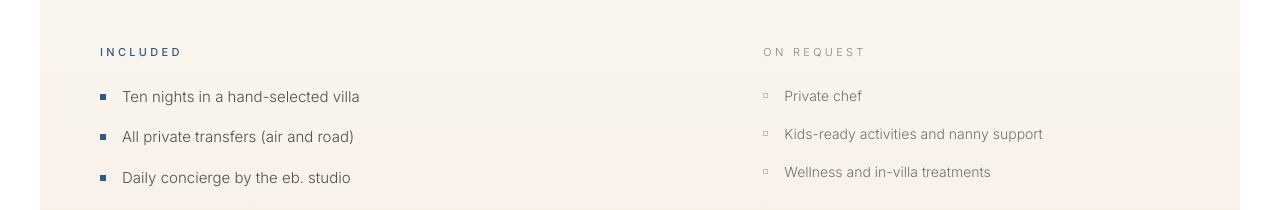
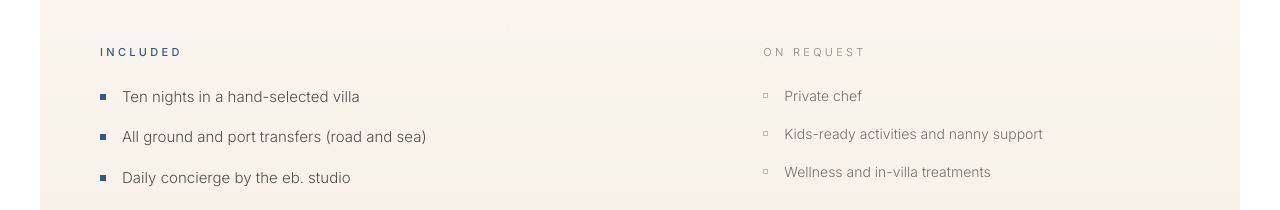
Before and after one commit to emma-eb/eb, a Next.js app: page /journeys/a-family-summer-greek-style in a window 1280 px wide. Shown: the part 5640-5850 px from the top of the page. Built offline with nearby package versions, Linux system fonts and the light colour scheme.

Commit message:
Deploy eb. website update

```diff
--- a/app/contact/_components/JourneyForm.tsx
+++ b/app/contact/_components/JourneyForm.tsx
@@ -142,7 +142,8 @@ export default function JourneyForm() {
       localStorage.removeItem(STORAGE_KEY);
     } catch {}
     try {
-      const subject = encodeURIComponent(`New Journey inquiry \u2014 ${data.name}`);
+      const journeyContext = isScratch ? "from scratch" : journeySlug;
+      const subject = encodeURIComponent(`New Journey inquiry (${journeyContext}) \u2014 ${data.name}`);
       const body = encodeURIComponent(summary);
       const link = document.createElement("a");
       link.href = `mailto:hello@emmabonnefous.com?subject=${subject}&body=${body}`;
--- a/app/journeys/a-family-summer-greek-style/page.tsx
+++ b/app/journeys/a-family-summer-greek-style/page.tsx
@@ -34,7 +34,7 @@ export default function FamilySummerPage() {
 
   const includedItems = [
     'Ten nights in a hand-selected villa',
-    'All private transfers (air and road)',
+    'All ground and port transfers (road and sea)',
     'Daily concierge by the eb. studio',
     'Private boat for two days (day trips)',
     'Access to our private network of tables',
--- a/app/journeys/a-slow-honeymoon-in-the-cyclades/page.tsx
+++ b/app/journeys/a-slow-honeymoon-in-the-cyclades/page.tsx
@@ -36,7 +36,7 @@ export default function SlowHoneymoonPage() {
 
   const includedItems = [
     'Ten nights across two hand-selected villas',
-    'All private transfers (air, road, sea)',
+    'All ground and port transfers (road and sea)',
     'Daily concierge by the eb. studio',
     'Private boat for the day (on each island)',
     'Access to our private network of tables',
--- a/app/journeys/astypalea-before-everyone-else/page.tsx
+++ b/app/journeys/astypalea-before-everyone-else/page.tsx
@@ -32,7 +32,7 @@ export default function AstypaleaPage() {
   const includedItems = [
     'Three nights in a hand-selected boutique hotel in Athens',
     'Four nights in a hand-selected hotel in Chora, Astypalea',
-    'All private transfers (air and road)',
+    'Private ground and port transfers',
     'Daily concierge by the eb. studio',
     'Private boat for the day (islets and caves)',
     'Access to our private network of tables',
@@ -157,9 +157,9 @@ export default function AstypaleaPage() {
       <section className="bg-white py-10 md:py-14 eb-fade-up">
         <div className="max-w-[1280px] mx-auto px-6 md:px-10">
           <div className="grid grid-cols-1 sm:grid-cols-3 gap-3 md:gap-3">
-            <div className="relative aspect-[4/3] sm:aspect-[3/4] overflow-hidden eb-image-vignette"><Image src="/astypalea_01.jpg" alt="Astypalea from above" fill className="object-cover" /></div>
-            <div className="relative aspect-[4/3] sm:aspect-[3/4] overflow-hidden eb-image-vignette"><Image src="/astypalea_02.jpg" alt="Astypalea Chora" fill className="object-cover" /></div>
-            <div className="relative aspect-[4/3] sm:aspect-[3/4] overflow-hidden eb-image-vignette"><Image src="/astypalea_03.jpg" alt="Astypalea quiet bay" fill className="object-cover" /></div>
+            <div className="relative aspect-[4/3] sm:aspect-[3/4] overflow-hidden eb-image-vignette"><Image src="/despina-galani-i0c-tOtR0Ks-unsplash.jpg" alt="A quiet Aegean cove" fill className="object-cover" /></div>
+            <div className="relative aspect-[4/3] sm:aspect-[3/4] overflow-hidden eb-image-vignette"><Image src="/despina-galani-qGtpTQrN7VU-unsplash.jpg" alt="A sailboat at anchor, Aegean" fill className="object-cover" /></div>
+            <div className="relative aspect-[4/3] sm:aspect-[3/4] overflow-hidden eb-image-vignette"><Image src="/astypalea_03.jpg" alt="Street in Astypalea Chora" fill className="object-cover" /></div>
           </div>
           <p className="text-center mt-6 md:mt-8 text-[10px] md:text-[11px] text-[#1a1a1a]/40 font-light tracking-[0.15em] uppercase">Glimpses. Exact properties confirmed on request.</p>
         </div>
```
